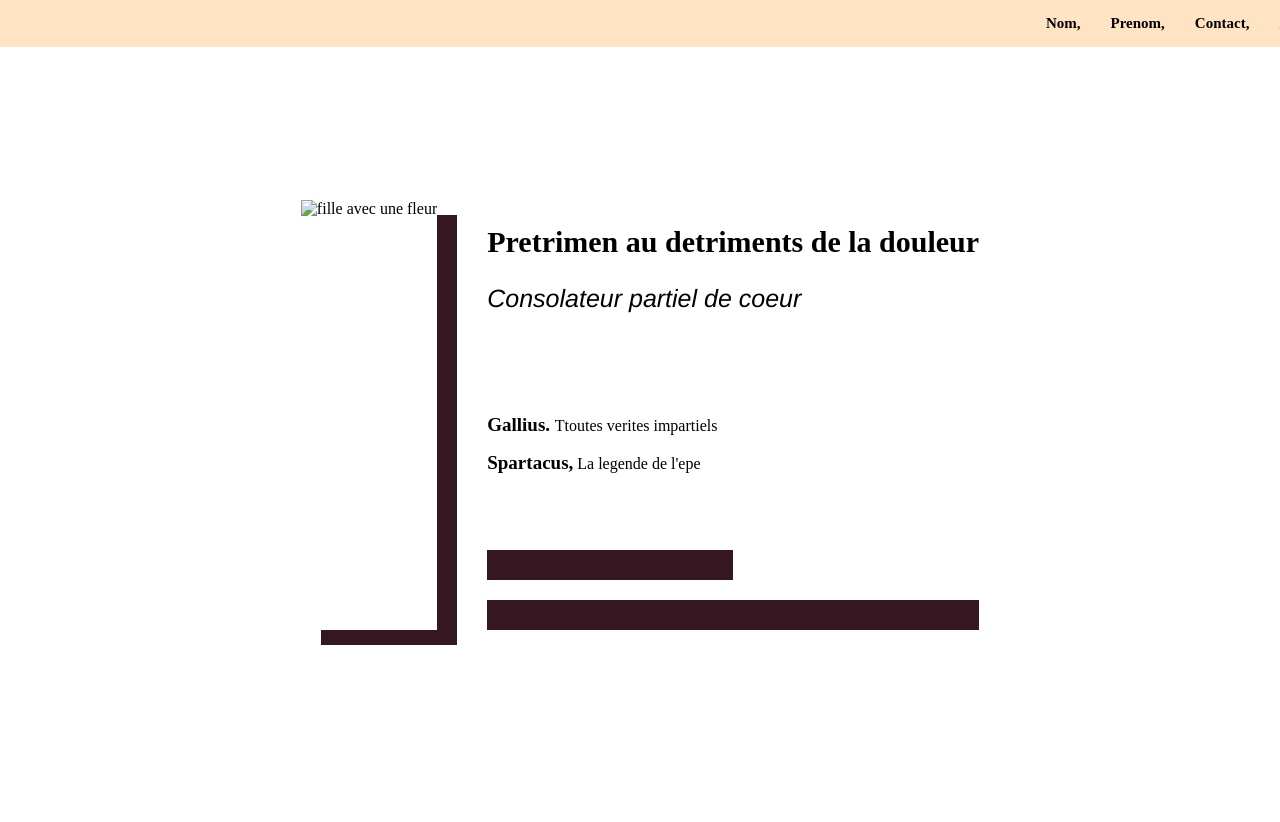
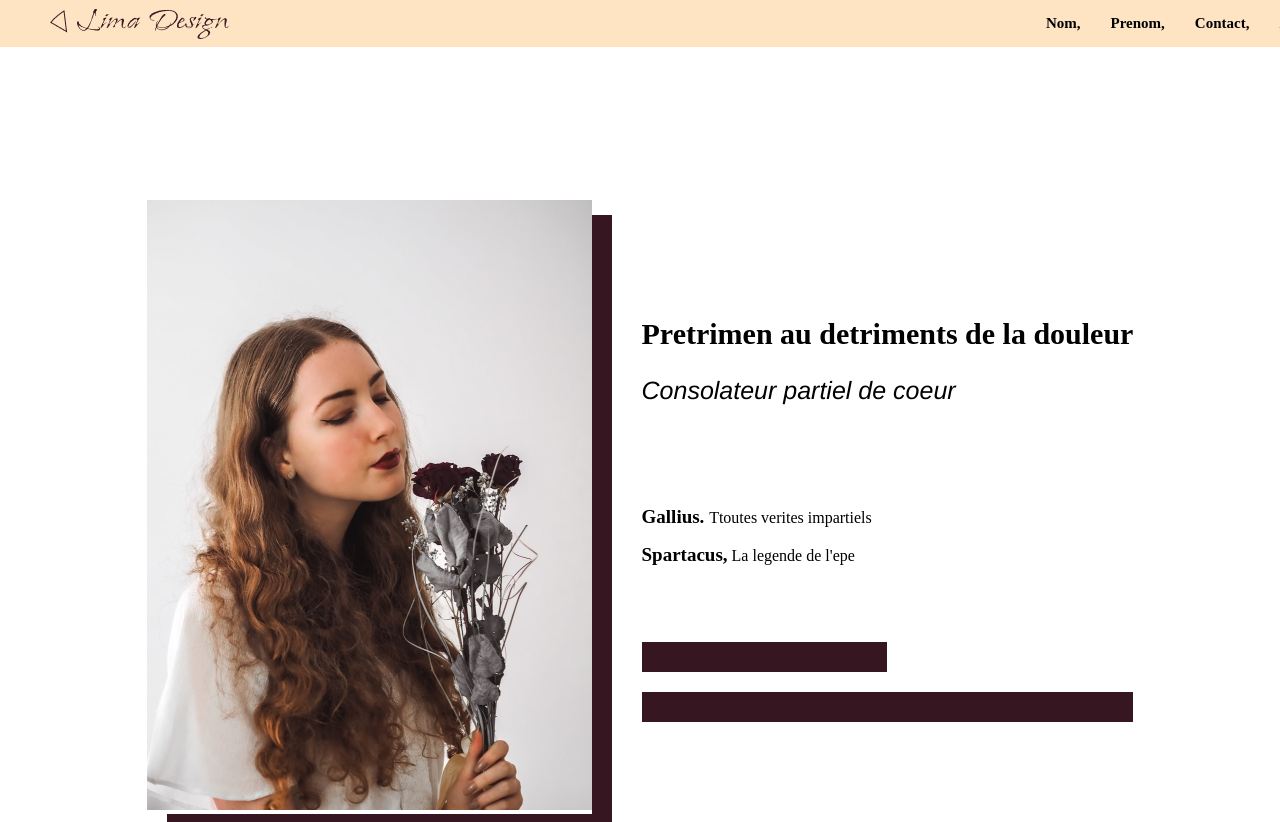
Before and after one commit to 01Carmel/Blac.car, a plain HTML site: page index.html in a window 1280 px wide. Shown: the top 822 px of the page. Before the commit the page ends 800 px from the top, so only its background shows below. Drawn offline with Linux system fonts and the light colour scheme; files that its build step writes are made by us from their sources.

Commit message:
mon depot

```diff
--- a/index.html
+++ b/index.html
@@ -4,12 +4,12 @@
     <meta charset="UTF-8">
     <meta name="viewport" content="width=device-width, initial-scale=1.0">
     <title>Document</title>
-    <link rel="stylesheet" href="./css/style.css">
+    <link rel="stylesheet" href="/assets/css/style.css">
 </head>
 <body>
   <header>
     <div class="img3">
-        <img src="./images/logo.png" alt="">
+        <img src="./assets/images/logo.png" alt="">
     </div>
     <nav>
         <ul>
@@ -22,7 +22,7 @@
   </header>
   <section class="section1">
     <div class="div-img">
-      <img src="./images/femme.png" alt="fille avec une fleur">
+      <img src="./assets/images/femme.png" alt="fille avec une fleur">
     </div>
     <div class="side-parent">
       <div class="div1">
```
